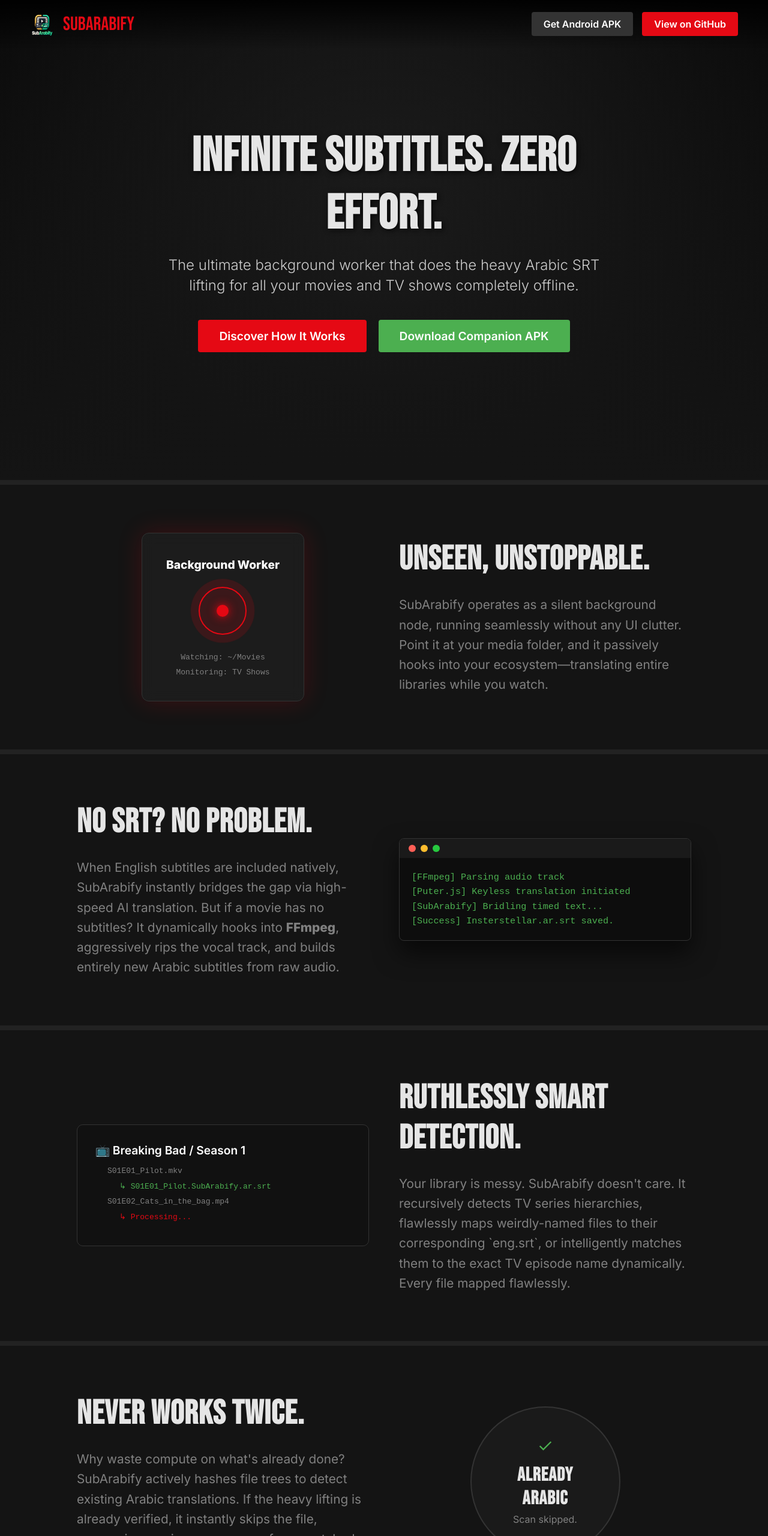
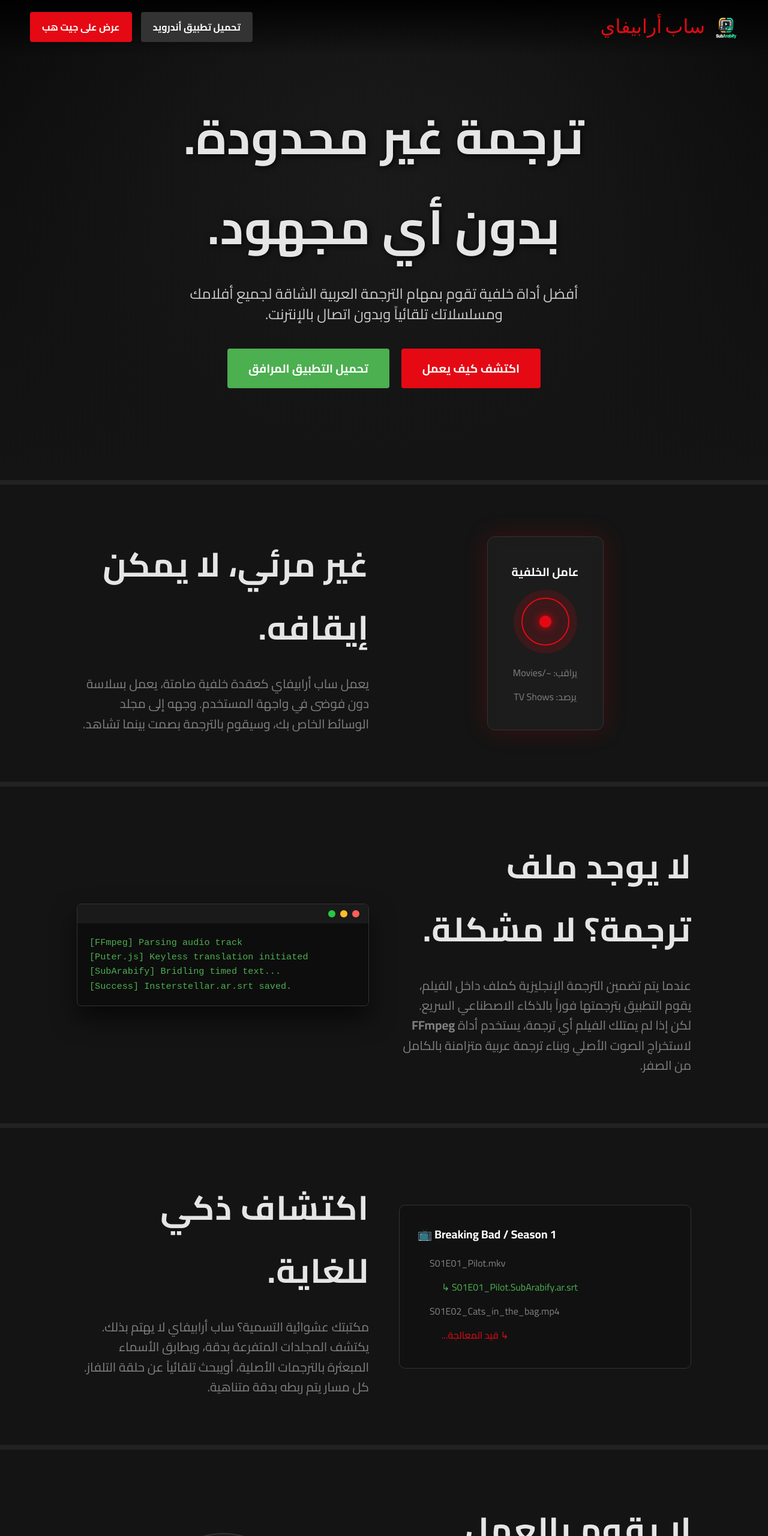
Before and after one commit to muxd22-alt/SubArabify, a website: page docs/index.html in a window 1280 px wide. Shown: the top 2560 px of the page at 60% size. Drawn offline with Linux system fonts and the light colour scheme.

Commit message:
feat: localize website and app to 100% Arabic

```diff
--- a/app/src/main/res/values/strings.xml
+++ b/app/src/main/res/values/strings.xml
@@ -1,4 +1,4 @@
 <?xml version="1.0" encoding="utf-8"?>
 <resources>
-    <string name="app_name">SubArabify</string>
+    <string name="app_name">ساب أرابيفاي</string>
 </resources>
--- a/docs/index.html
+++ b/docs/index.html
@@ -1,26 +1,31 @@
 <!DOCTYPE html>
-<html lang="en">
+<html lang="ar" dir="rtl">
 <head>
   <meta charset="UTF-8">
   <meta name="viewport" content="width=device-width, initial-scale=1.0">
-  <title>SubArabify | Automatic Subtitle Engine</title>
-  <meta name="description" content="A background worker that does the heavy Arabic SRT lifting for your media servers.">
+  <title>ساب أرابيفاي | محرك الترجمة التلقائي</title>
+  <meta name="description" content="عامل خلفية يقوم بترجمة أفلامك ومسلسلاتك تلقائياً إلى العربية">
   <link rel="stylesheet" href="style.css">
   <link rel="preconnect" href="https://fonts.googleapis.com">
   <link rel="preconnect" href="https://fonts.gstatic.com" crossorigin>
-  <link href="https://fonts.googleapis.com/css2?family=Bebas+Neue&family=Inter:wght@300;400;600;800&display=swap" rel="stylesheet">
+  <link href="https://fonts.googleapis.com/css2?family=Bebas+Neue&family=Inter:wght@300;400;600;800&family=Cairo:wght@400;700&display=swap" rel="stylesheet">
+  <style>
+    body, h1, h2, h3, p, a, div { font-family: 'Cairo', 'Inter', sans-serif !important; }
+    .navbar { direction: rtl; }
+    .nav-links { display: flex; gap: 15px; }
+  </style>
 </head>
 <body>
 
   <!-- Navigation -->
   <nav class="navbar">
     <div class="logo">
-      <img src="SubArabify.png" alt="SubArabify Icon" />
-      <span>SUBARABIFY</span>
+      <img src="SubArabify.png" alt="أيقونة ساب أرابيفاي" />
+      <span>ساب أرابيفاي</span>
     </div>
-    <div class="nav-links" style="display: flex; gap: 15px;">
-      <a href="https://github.com/muxd22-alt/SubArabify/releases/latest" class="btn-primary" style="background-color: #333;">Get Android APK</a>
-      <a href="https://github.com/muxd22-alt/SubArabify" class="btn-primary">View on GitHub</a>
+    <div class="nav-links">
+      <a href="https://github.com/muxd22-alt/SubArabify/releases/latest" class="btn-primary" style="background-color: #333;">تحميل تطبيق أندرويد</a>
+      <a href="https://github.com/muxd22-alt/SubArabify" class="btn-primary">عرض على جيت هب</a>
     </div>
   </nav>
 
@@ -28,11 +33,11 @@
   <header class="hero">
     <div class="hero-overlay"></div>
     <div class="hero-content">
-      <h1>Infinite Subtitles. Zero Effort.</h1>
-      <p>The ultimate background worker that does the heavy Arabic SRT lifting for all your movies and TV shows completely offline.</p>
-      <div class="hero-actions" style="display: flex; gap: 20px; justify-content: center;">
-        <a href="#how-it-works" class="btn-primary btn-large">Discover How It Works</a>
-        <a href="https://github.com/muxd22-alt/SubArabify/releases/latest" class="btn-primary btn-large" style="background-color: #4CAF50;">Download Companion APK</a>
+      <h1>ترجمة غير محدودة. بدون أي مجهود.</h1>
+      <p>أفضل أداة خلفية تقوم بمهام الترجمة العربية الشاقة لجميع أفلامك ومسلسلاتك تلقائياً وبدون اتصال بالإنترنت.</p>
+      <div class="hero-actions" style="display: flex; gap: 20px; justify-content: center; direction: rtl;">
+        <a href="#how-it-works" class="btn-primary btn-large">اكتشف كيف يعمل</a>
+        <a href="https://github.com/muxd22-alt/SubArabify/releases/latest" class="btn-primary btn-large" style="background-color: #4CAF50;">تحميل التطبيق المرافق</a>
       </div>
     </div>
   </header>
@@ -43,17 +48,17 @@
     <!-- Section 1: Background Worker -->
     <section id="how-it-works" class="feature alternate">
       <div class="feature-text">
-        <h2>Unseen, Unstoppable.</h2>
-        <p>SubArabify operates as a silent background node, running seamlessly without any UI clutter. Point it at your media folder, and it passively hooks into your ecosystem—translating entire libraries while you watch.</p>
+        <h2>غير مرئي، لا يمكن إيقافه.</h2>
+        <p>يعمل ساب أرابيفاي كعقدة خلفية صامتة، يعمل بسلاسة دون فوضى في واجهة المستخدم. وجهه إلى مجلد الوسائط الخاص بك، وسيقوم بالترجمة بصمت بينما تشاهد.</p>
       </div>
       <div class="feature-visual">
         <div class="status-card glow-red">
-          <div class="status-header">Background Worker</div>
+          <div class="status-header">عامل الخلفية</div>
           <div class="pulse-ring">
             <div class="pulse-dot"></div>
           </div>
-          <div class="status-info">Watching: ~/Movies</div>
-          <div class="status-info">Monitoring: TV Shows</div>
+          <div class="status-info">يراقب: ~/Movies</div>
+          <div class="status-info">يرصد: TV Shows</div>
         </div>
       </div>
     </section>
@@ -63,15 +68,15 @@
     <!-- Section 2: Audio & SRT Extraction -->
     <section class="feature">
       <div class="feature-text">
-        <h2>No SRT? No Problem.</h2>
-        <p>When English subtitles are included natively, SubArabify instantly bridges the gap via high-speed AI translation. But if a movie has no subtitles? It dynamically hooks into <strong>FFmpeg</strong>, aggressively rips the vocal track, and builds entirely new Arabic subtitles from raw audio.</p>
+        <h2>لا يوجد ملف ترجمة؟ لا مشكلة.</h2>
+        <p>عندما يتم تضمين الترجمة الإنجليزية كملف داخل الفيلم، يقوم التطبيق بترجمتها فوراً بالذكاء الاصطناعي السريع. لكن إذا لم يمتلك الفيلم أي ترجمة، يستخدم أداة <strong>FFmpeg</strong> لاستخراج الصوت الأصلي وبناء ترجمة عربية متزامنة بالكامل من الصفر.</p>
       </div>
       <div class="feature-visual">
         <div class="code-window">
           <div class="window-header">
             <span></span><span></span><span></span>
           </div>
-          <pre><code>[FFmpeg] Parsing audio track
+          <pre style="direction: ltr; text-align: left;"><code>[FFmpeg] Parsing audio track
 [Puter.js] Keyless translation initiated
 [SubArabify] Bridling timed text...
 [Success] Insterstellar.ar.srt saved.</code></pre>
@@ -84,16 +89,16 @@
     <!-- Section 3: Smart Naming & Episode Logic -->
     <section class="feature alternate">
       <div class="feature-text">
-        <h2>Ruthlessly Smart Detection.</h2>
-        <p>Your library is messy. SubArabify doesn't care. It recursively detects TV series hierarchies, flawlessly maps weirdly-named files to their corresponding `eng.srt`, or intelligently matches them to the exact TV episode name dynamically. Every file mapped flawlessly.</p>
+        <h2>اكتشاف ذكي للغاية.</h2>
+        <p>مكتبتك عشوائية التسمية؟ ساب أرابيفاي لا يهتم بذلك. يكتشف المجلدات المتفرعة بدقة، ويطابق الأسماء المبعثرة بالترجمات الأصلية، أويبحث تلقائياً عن حلقة التلفاز. كل مسار يتم ربطه بدقة متناهية.</p>
       </div>
-      <div class="feature-visual">
+      <div class="feature-visual" style="direction: ltr; text-align: left;">
         <div class="file-tree">
           <div class="folder">📺 Breaking Bad / Season 1</div>
           <div class="file video">S01E01_Pilot.mkv</div>
-          <div class="file subtitle added">↳ S01E01_Pilot.SubArabify.ar.srt</div>
+          <div class="file subtitle added" style="direction: ltr;">↳ S01E01_Pilot.SubArabify.ar.srt</div>
           <div class="file video">S01E02_Cats_in_the_bag.mp4</div>
-          <div class="file subtitle scan">↳ Processing...</div>
+          <div class="file subtitle scan" style="direction: rtl;">↳ قيد المعالجة...</div>
         </div>
       </div>
     </section>
@@ -103,14 +108,14 @@
     <!-- Section 4: Skips Old Work -->
     <section class="feature">
       <div class="feature-text">
-        <h2>Never Works Twice.</h2>
-        <p>Why waste compute on what's already done? SubArabify actively hashes file trees to detect existing Arabic translations. If the heavy lifting is already verified, it instantly skips the file, conserving maximum resources for unmatched speed.</p>
+        <h2>لا يقوم بالعمل مرتين.</h2>
+        <p>لماذا تهدر مواردك على ما تم إنجازه؟ يتحقق ساب أرابيفاي بذكاء من بنية الملفات لمعرفة إن وجدت ترجمات تم صنعها مسبقاً، وإذا وجدها سيتخطى الفحص فوراً مما يحافظ على الأداء بأفضل وتيرة.</p>
       </div>
       <div class="feature-visual centered-visual">
         <div class="skip-badge">
           <svg viewBox="0 0 24 24" fill="none" stroke="currentColor" stroke-width="2"><path d="M20 6L9 17l-5-5"/></svg>
-          <h3>Already Arabic</h3>
-          <p>Scan skipped.</p>
+          <h3>مُترجم مسبقاً</h3>
+          <p>تم التخطي بنجاح.</p>
         </div>
       </div>
     </section>
@@ -119,8 +124,8 @@
   <div class="divider"></div>
 
   <footer>
-    <p>Powered by Puter.js — Zero Backend. All Impact.</p>
-    <a href="https://github.com/muxd22-alt/SubArabify">Deploy the Pipeline</a>
+    <p>مبني بواسطة منصة Puter.js — بدون سيرفرات إضافية. أداء بنسبة ١٠٠%.</p>
+    <a href="https://github.com/muxd22-alt/SubArabify">تشغيل الأداة برمجياً</a>
   </footer>
 
 </body>
--- a/subarabify.js
+++ b/subarabify.js
@@ -28,7 +28,7 @@
 }
 
 function buildSRT(cues) {
-  let srt = `1\n00:00:01,000 --> 00:00:04,000\n[ SubArabify — Powered by Puter.js ]\n\n`;
+  let srt = `1\n00:00:01,000 --> 00:00:04,000\n[ ترجمت الأداة ساب أرابيفاي — مدعوم من Puter.js ]\n\n`;
   cues.forEach((cue, idx) => {
     srt += `${idx + 2}\n${cue.start} --> ${cue.end}\n${cue.text}\n\n`;
   });
```
Also changed, not shown: 1 other file.
